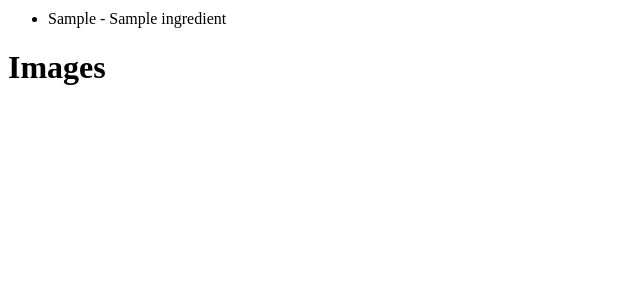
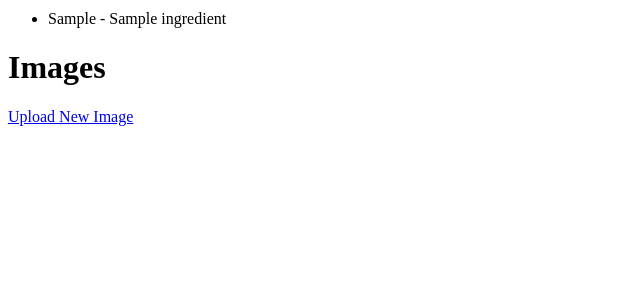
Before and after one commit to EpicMusicalLover/recipebook-quijencio-nathanieljoaquin, a Django app: page /recipe/1/ in a window 1280 px wide. Shown: the part 227-527 px from the top of the page, without its empty margins (0-640 px from the left). Run offline with Django 5.2, Linux system fonts and the light colour scheme; a user stored in the database is signed in; tables that the repository leaves empty hold one stand-in row (values such as "Sample post").

Commit message:
created adding image link for authenticated users in recipe_details template

```diff
--- a/recipebook/ledger/templates/recipe_details.html
+++ b/recipebook/ledger/templates/recipe_details.html
@@ -17,4 +17,9 @@
 {% for image in recipe.images.all %}
     <img src="{{ image.image.url }}" alt="{{ image.description }}">
 {% endfor %}
+
+{% if user.is_authenticated %}
+<a href="{% url 'recipe_image_add' recipe.pk %}">Upload New Image</a>
+{% endif %}
+
 {% endblock %}
```
